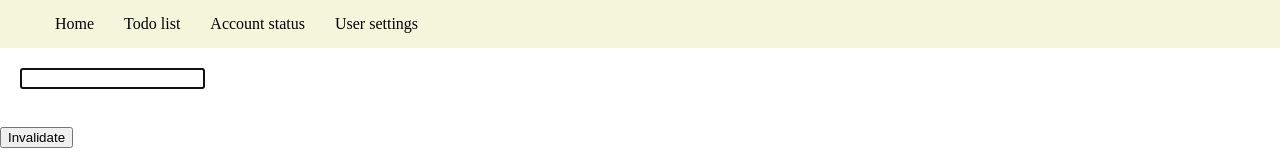
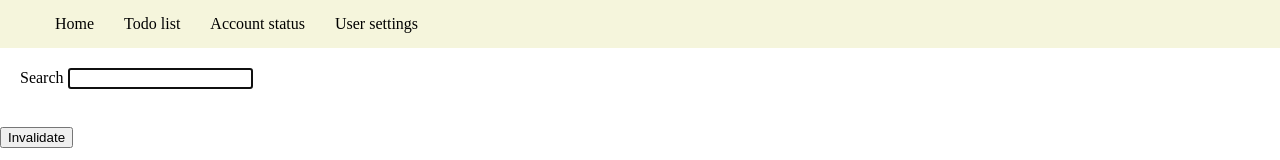
Before and after one commit to arackaf/sveltekit-blog-2-caching, a SvelteKit app: page /list in a window 1280 px wide. Shown: the top 160 px of the page. Built offline with nearby package versions, Linux system fonts and the light colour scheme.

Commit message:
Add search label

```diff
--- a/src/routes/(todo-management)/list/+page.svelte
+++ b/src/routes/(todo-management)/list/+page.svelte
@@ -11,6 +11,7 @@
 
 <div class="search-form">
 	<form action="/list">
+		<label>Search</label>
 		<input autofocus name="search" />
 	</form>
 </div>
```
